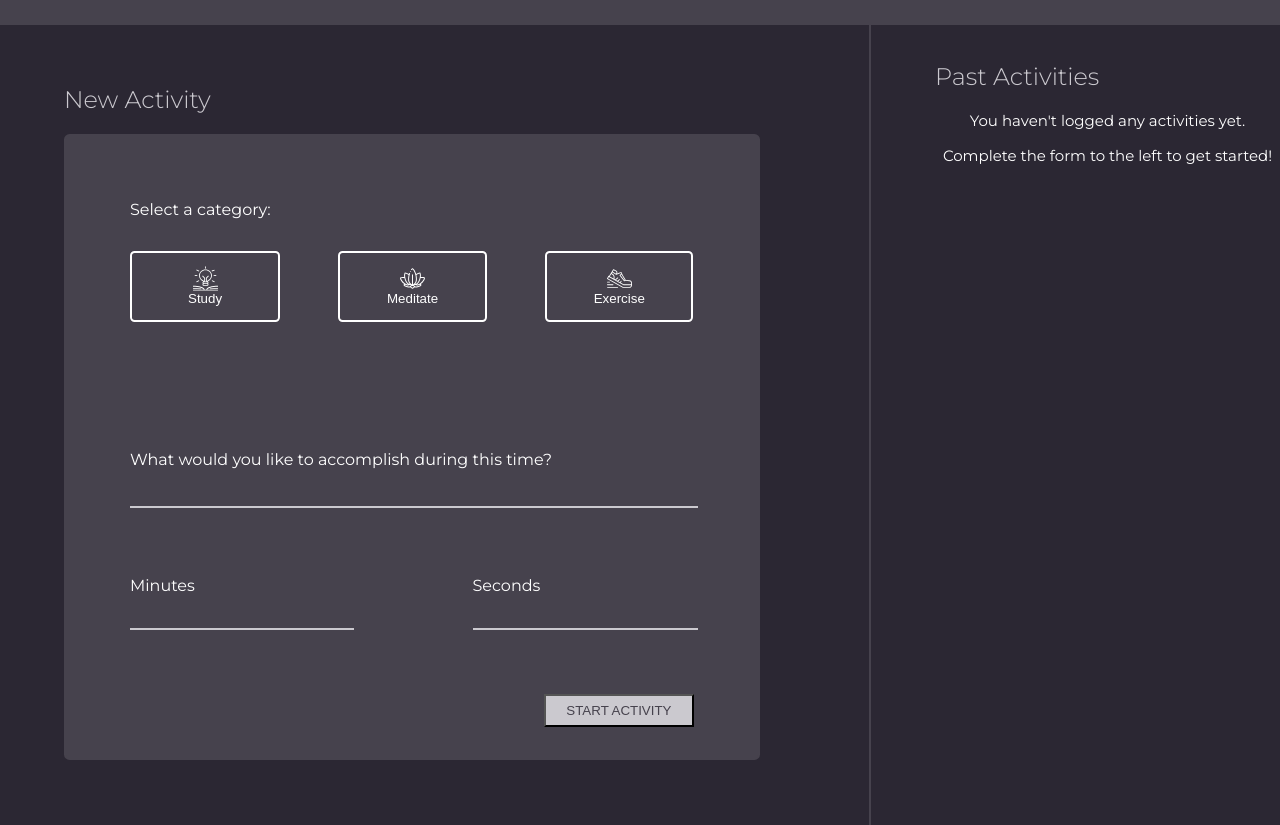
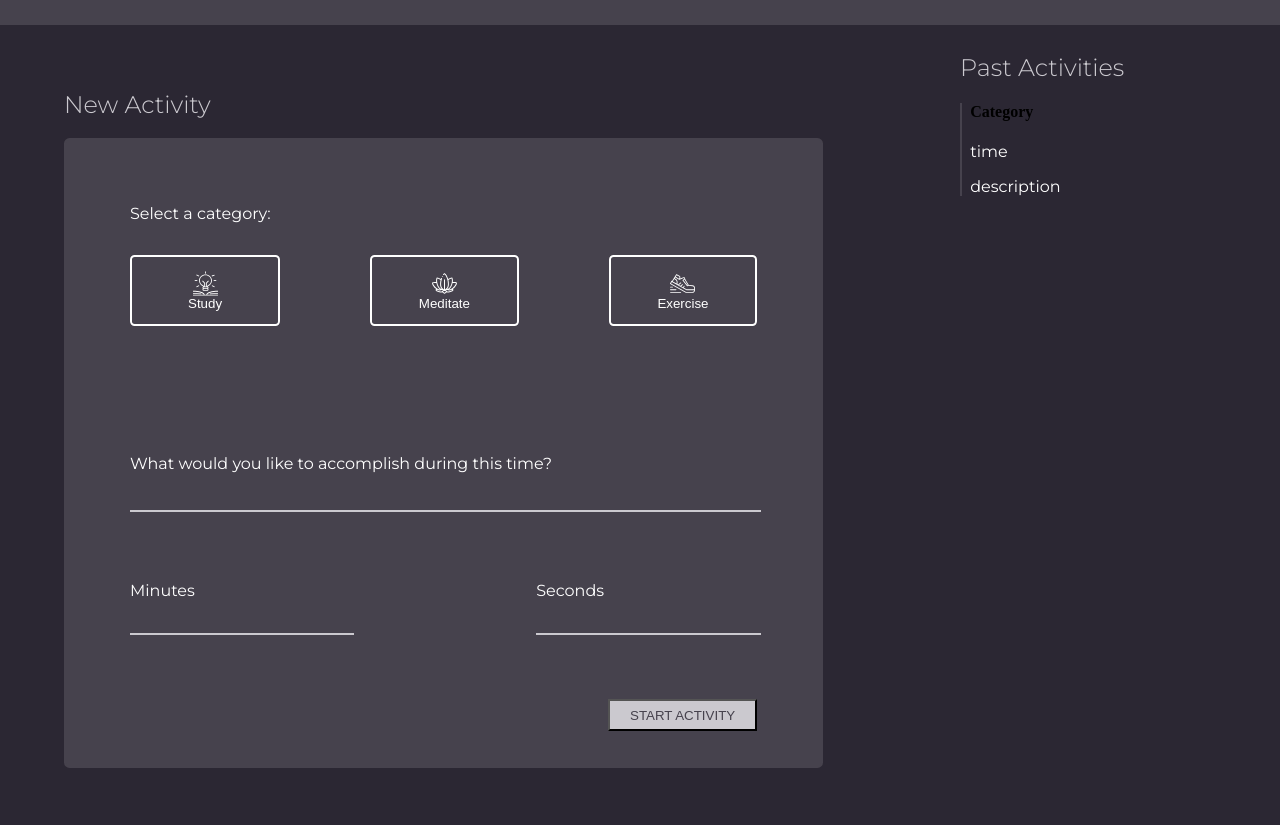
Before and after one commit to BrigetteDoelp/intention-timer, a plain HTML site: page index.html in a window 1280 px wide. Shown: the part 60-885 px from the top of the page. Drawn offline with Linux system fonts and the light colour scheme.

Commit message:
add activity card container

```diff
--- a/index.html
+++ b/index.html
@@ -48,10 +48,17 @@
           <button class="log-activity-button hidden">LOG ACTIVITY BUTTON</ button>
         </section>
       </section>
-      <section class="past-activity-container">
+      <section class="past-activity-view">
         <h2 class="past-activities-title">Past Activities</h2>
-        <p class="past-text">You haven't logged any activities yet.<p>
-        <p class="past-text">Complete the form to the left to get started!</p>
+        <div class="past-activity-container">
+          <!-- <p class="past-text">You haven't logged any activities yet.<p>
+          <p class="past-text">Complete the form to the left to get started!</p> -->
+          <div class="activity-card">
+            <h4 class="card-category">Category</h4>
+            <p class="card-time">time</p>
+            <p class="card-description">description</p>
+          </div>
+        </div>
       </section>
     </main>
     <script src="activity.js"></script>
```
